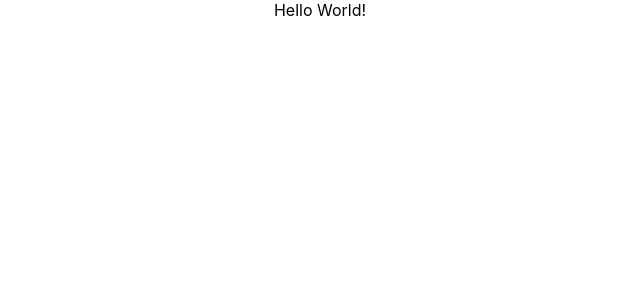
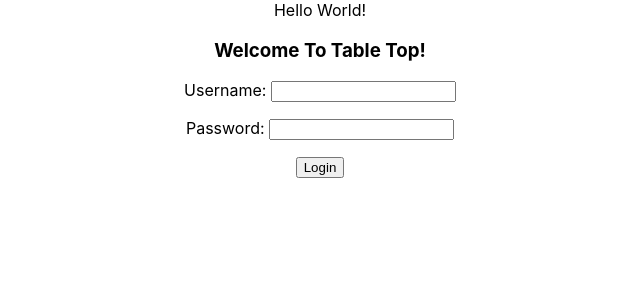
Before and after one commit to tcrurup/table-top, a React (Create React App) app in the folder table-top-frontend/: page / in a window 1280 px wide. Shown: the top 300 px of the page, without its empty margins (320-960 px from the left). Built offline with nearby package versions, Linux system fonts and the light colour scheme; no server answers.

Commit message:
state updates to form data on change and clears field on submit

```diff
--- a/table-top-frontend/src/components/homePage/LoginInput.js
+++ b/table-top-frontend/src/components/homePage/LoginInput.js
@@ -1,18 +1,44 @@
-import React, { component, Component } from 'react'
+import React, { Component } from 'react'
 
 class LoginInput extends Component{
 
     constructor(props){
         super(props)
         this.state = {
+            username: '',
+            password: ''
+        }
+    }
 
-        }
+    handleChange = event => {
+        event.preventDefault()
+        console.log(`setting ${event.target.id} state to ${event.target.value}`)
+        this.setState({
+            [event.target.id]: event.target.value
+        })
+    }
+
+    handleSubmit = event => {
+        event.preventDefault()
+        const formData = {...this.state}
+        this.setState({
+            username: '',
+            password: ''
+        })
     }
 
     render(){
         return (
             <div id='login-form'>
-                <form>
+                <h3>Welcome To Table Top!</h3>
+                <form onSubmit={this.handleSubmit}>
+                    <label htmlFor='username'>Username: </label>
+                    <input type='text' id='username' onChange={this.handleChange} value={this.state.username}/>
+                    <p/>
+                    <label htmlFor='password'>Password: </label>
+                    <input type='password' id='password' onChange={this.handleChange} value={this.state.password}/>
+                    <p/>
+                    <input type='submit' value='Login' />
                 </form>
             </div>
         )
```
